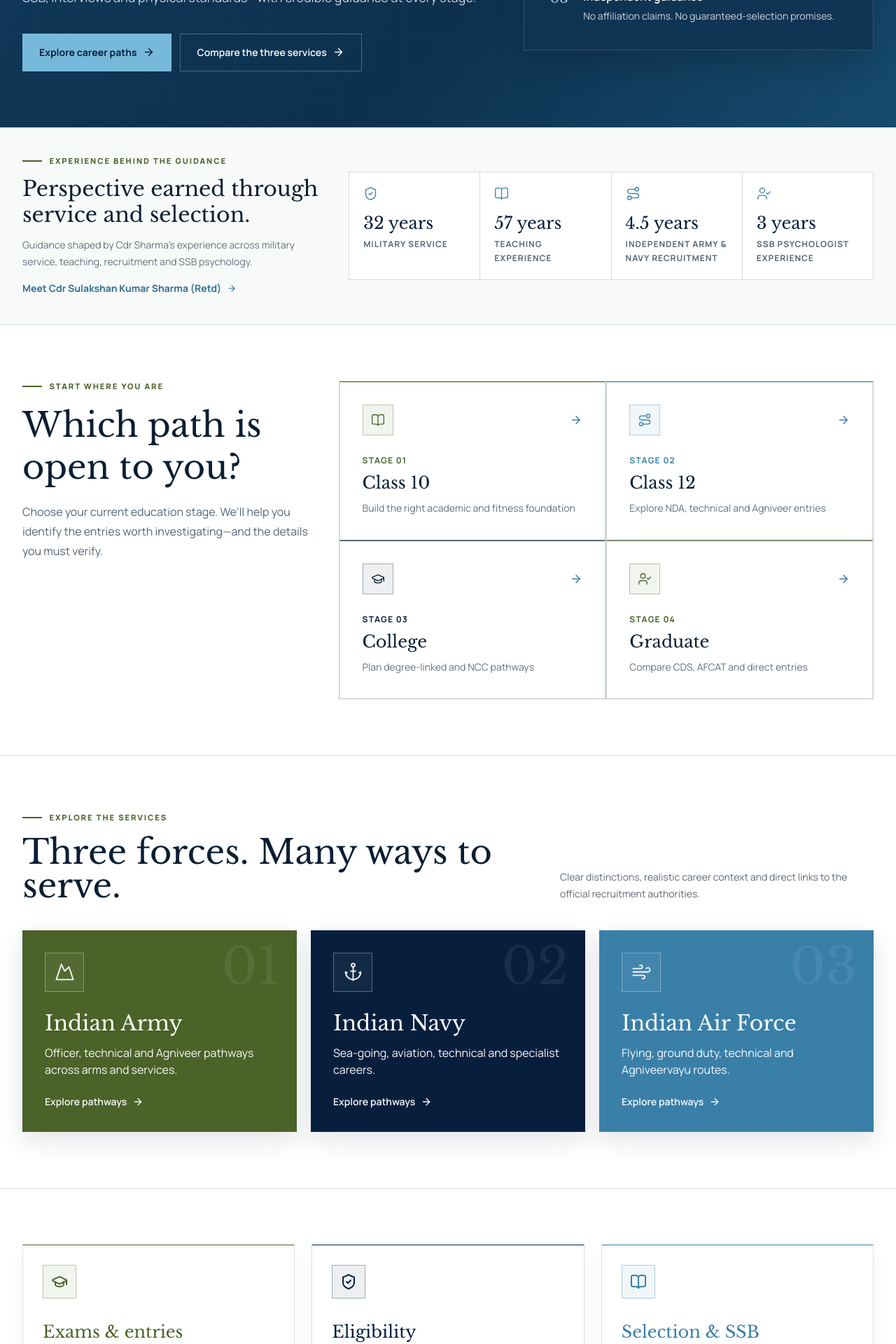
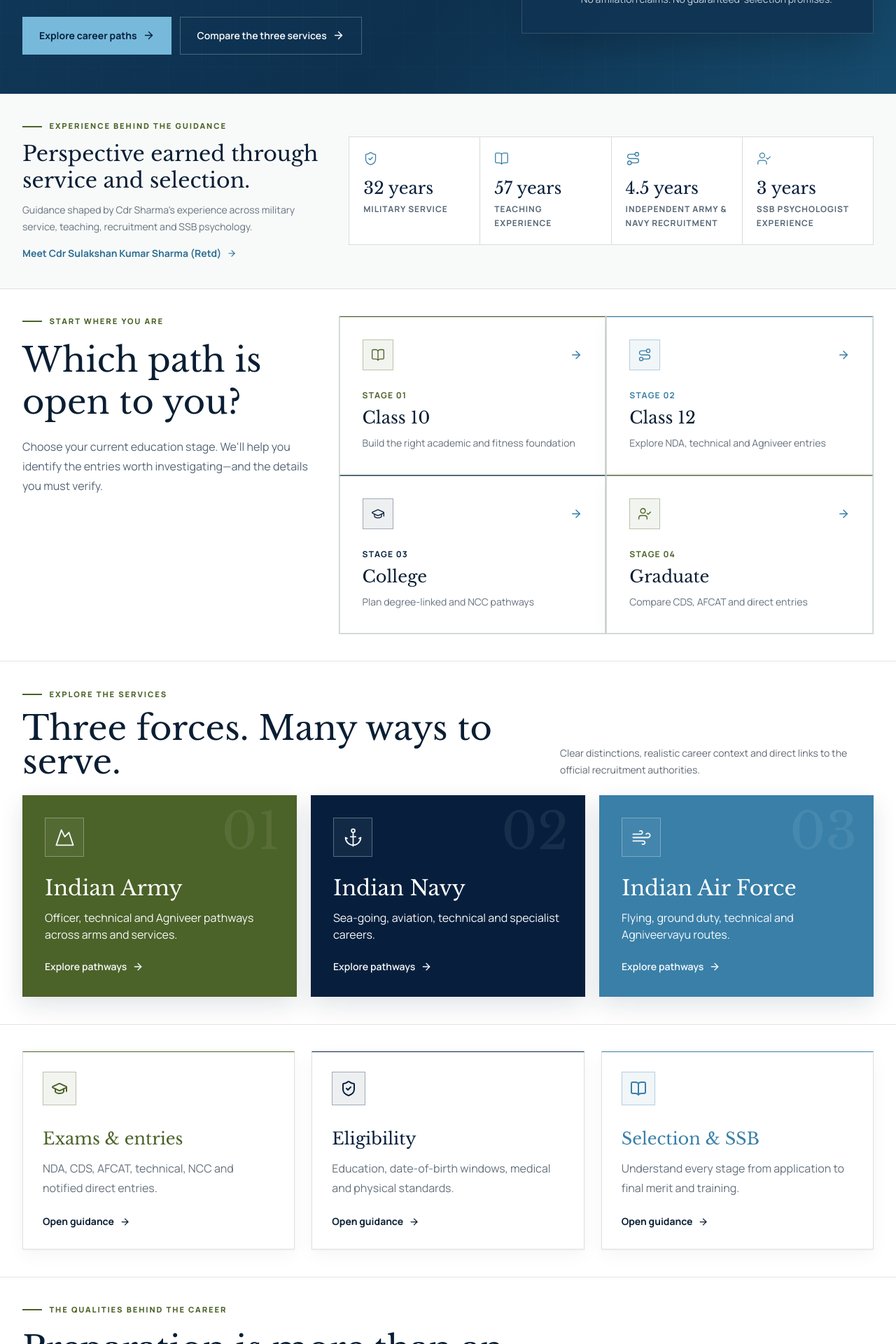
Before and after one commit to 247vks/MarchAheadAcademy, a Next.js app: page / in a window 1280 px wide. Shown: the part 540-2460 px from the top of the page at 70% size. Built offline with nearby package versions, Linux system fonts and the light colour scheme; no server answers.

Commit message:
Tighten homepage and standardize section spacing

```diff
--- a/app/globals.css
+++ b/app/globals.css
@@ -107,6 +107,9 @@
 .font-heading {
   font-family: var(--font-display), Georgia, serif;
 }
+.section-spacing {
+  padding-block: clamp(1.75rem, 3vw, 2.75rem);
+}
 .section-kicker {
   display: flex;
   align-items: center;
--- a/app/page.tsx
+++ b/app/page.tsx
@@ -123,7 +123,7 @@
 
       <section className="command-blue relative text-white">
         <div className="absolute inset-0 opacity-25 [background-image:linear-gradient(rgba(255,255,255,.06)_1px,transparent_1px),linear-gradient(90deg,rgba(255,255,255,.06)_1px,transparent_1px)] [background-size:48px_48px]" />
-        <div className="relative mx-auto grid max-w-7xl items-center gap-10 px-5 py-12 sm:py-14 lg:min-h-[600px] lg:grid-cols-[1.15fr_.85fr] lg:px-8 lg:py-20">
+        <div className="relative mx-auto grid max-w-7xl items-center gap-8 px-5 py-10 sm:py-12 lg:grid-cols-[1.15fr_.85fr] lg:px-8 lg:py-14">
           <div>
             <div className="mb-7 flex items-center gap-3 text-xs font-semibold tracking-[0.18em] text-[#9bd1ea] uppercase">
               <span className="h-px w-10 bg-[#6fae3f]" /> Careers in
@@ -204,7 +204,7 @@
       </section>
 
       <section
-        className="border-b border-[#dce3df] bg-[#f8faf9] px-5 py-10 lg:px-8"
+        className="section-spacing border-b border-[#dce3df] bg-[#f8faf9] px-5 lg:px-8"
         aria-labelledby="experience-heading"
       >
         <div className="mx-auto grid max-w-7xl gap-8 lg:grid-cols-[1.1fr_1.9fr] lg:items-center">
@@ -258,7 +258,7 @@
 
       <section
         id="pathways"
-        className="mx-auto max-w-7xl px-5 py-14 sm:py-16 lg:px-8 lg:py-20"
+        className="section-spacing mx-auto max-w-7xl px-5 lg:px-8"
       >
         <div className="grid gap-10 lg:grid-cols-[.7fr_1.3fr]">
           <div>
@@ -323,7 +323,7 @@
 
       <section
         id="services"
-        className="border-y border-[#e1e6e3] bg-white px-5 py-14 sm:py-16 lg:px-8 lg:py-20"
+        className="section-spacing border-y border-[#e1e6e3] bg-white px-5 lg:px-8"
       >
         <div className="mx-auto max-w-7xl">
           <div className="flex flex-col justify-between gap-4 sm:flex-row sm:items-end">
@@ -338,7 +338,7 @@
               the official recruitment authorities.
             </p>
           </div>
-          <div className="mt-10 grid gap-5 lg:grid-cols-3">
+          <div className="mt-6 grid gap-5 lg:grid-cols-3">
             {services.map((service) => {
               const ServiceIcon = service.icon;
               return (
@@ -386,7 +386,7 @@
 
       <section
         id="entries"
-        className="mx-auto grid max-w-7xl gap-6 px-5 py-14 sm:py-16 lg:grid-cols-3 lg:px-8 lg:py-20"
+        className="section-spacing mx-auto grid max-w-7xl gap-6 px-5 lg:grid-cols-3 lg:px-8"
       >
         {[
           [
@@ -445,7 +445,7 @@
       </section>
 
       <section
-        className="border-t border-[#e1e6e3] bg-white px-5 py-14 sm:py-16 lg:px-8 lg:py-20"
+        className="section-spacing border-t border-[#e1e6e3] bg-white px-5 lg:px-8"
         aria-labelledby="preparation-heading"
       >
         <div className="mx-auto max-w-7xl">
@@ -463,7 +463,7 @@
               habits that support responsible preparation.
             </p>
           </div>
-          <div className="mt-10 grid gap-4 sm:grid-cols-2 lg:grid-cols-3">
+          <div className="mt-6 grid gap-4 sm:grid-cols-2 lg:grid-cols-3">
             {gallery.map((item, index) => (
               <a
                 key={item.title}
--- a/components/contact-band.tsx
+++ b/components/contact-band.tsx
@@ -25,7 +25,7 @@
 export function ContactBand() {
   return (
     <section
-      className="bg-white px-5 py-10 sm:py-12 lg:px-8 lg:py-14"
+      className="section-spacing bg-white px-5 lg:px-8"
       aria-labelledby="contact-heading"
     >
       <div
```
